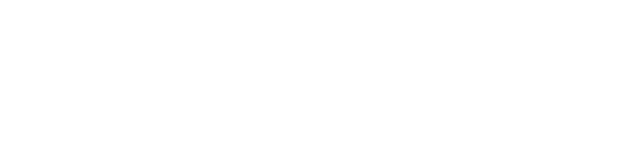
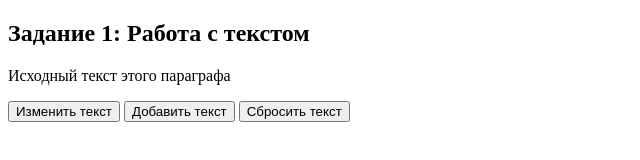
Before and after one commit to g3niusS1260/homework4, a plain HTML site: page index.html in a window 1280 px wide. Shown: the whole page, without its empty margins (0-640 px from the left). Drawn offline with Linux system fonts and the light colour scheme.

Commit message:
Задание 1: Базовые операции с текстом

```diff
--- a/index.html
+++ b/index.html
@@ -8,6 +8,15 @@
 </head>
 <body>
 
+    <div id="task1">
+        <h2>Задание 1: Работа с текстом</h2>
+        <p id="text-element">Исходный текст этого параграфа</p>
+        <button onclick="changeText()">Изменить текст</button>
+        <button onclick="addText()">Добавить текст</button>
+        <button onclick="resetText()">Сбросить текст</button>
+    </div>
+
+
     <script src="main.js"></script>
 </body>
 </html>
--- a/main.js
+++ b/main.js
@@ -1 +1,14 @@
 'use strict';
+const text = document.getElementById('text-element');
+const originalText = document.getElementById('text-element').textContent;
+function changeText(){
+    text.textContent =  'Текст был изменен!';
+}
+
+function addText(){
+    text.textContent += '(дополнено)';
+}
+
+function resetText(){
+    text.textContent = originalText;
+}
```
